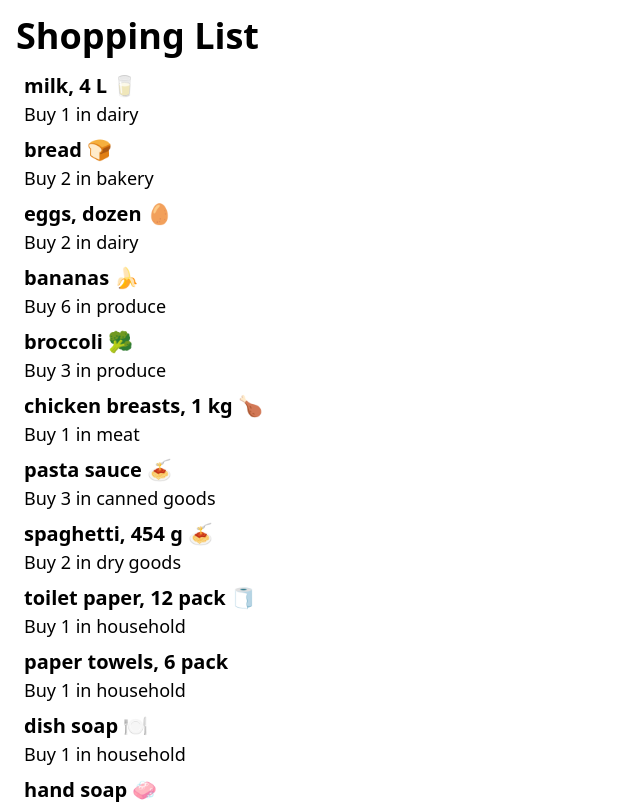
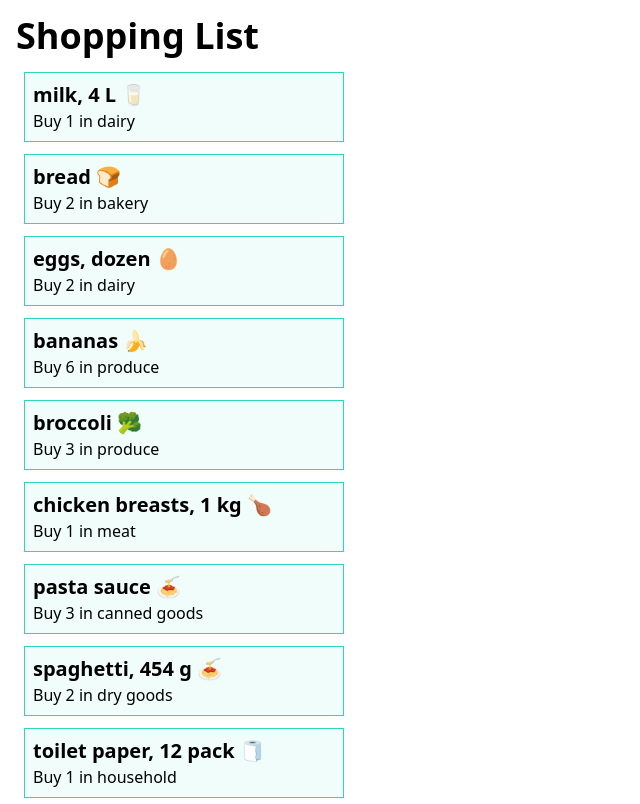
Before and after one commit to HaonanY96/cprg306-assignments, a Next.js app: page /week-3 in a window 1280 px wide. Shown: the top 804 px of the page, without its empty margins (0-640 px from the left). Built offline with nearby package versions, Linux system fonts and the light colour scheme.

Commit message:
modify the colour and style of week 3

```diff
--- a/app/week-3/item.js
+++ b/app/week-3/item.js
@@ -2,10 +2,10 @@ import React from "react";
 
 export default function Item({ name, quantity, category }) {
   return (
-    <section className="m-2">
+    <section className="border border-teal-400 bg-teal-50 w-full max-w-xs m-2 my-3 p-2">
       <ul>
-        <li className="text-xl font-bold text-left">{name}</li>
-        <li className="text-lg text-left">
+        <li className="text-xl font-bold">{name}</li>
+        <li>
           Buy {quantity} in {category}
         </li>
       </ul>
--- a/app/week-3/page.js
+++ b/app/week-3/page.js
@@ -4,7 +4,7 @@ import ItemList from "./item-list";
 export default function Page() {
   return (
     <main className="m-4">
-      <h1 className="my-4 text-4xl font-bold text-left">Shopping List</h1>
+      <h1 className="my-4 text-4xl font-bold">Shopping List</h1>
       <ItemList />
     </main>
   );
```
